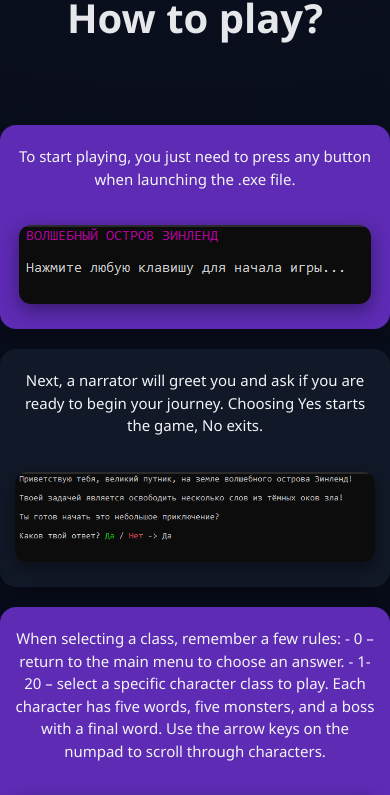
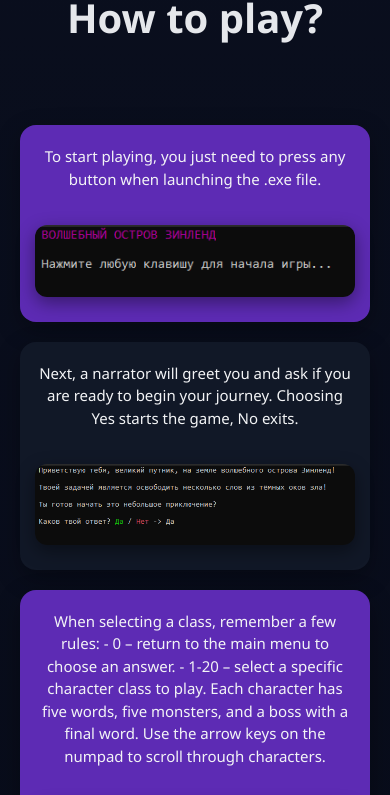
Before and after one commit to everidiy/Zinland-Wiki-Site, a React (Vite) app: page / in a window 390 px wide. Shown: the part 956-1751 px from the top of the page. Built offline with nearby package versions, Linux system fonts and the light colour scheme.

Commit message:
fix main

```diff
--- a/src/styles/InstructionBlock.css
+++ b/src/styles/InstructionBlock.css
@@ -59,6 +59,8 @@
 
 @media (max-width: 768px) {
   .instrucntion-block {
+    margin-left: 20px;
+    margin-right: 20px;
     flex-direction: column !important;
     text-align: center;
     padding: 20px 15px;
--- a/src/styles/footer.css
+++ b/src/styles/footer.css
@@ -75,7 +75,7 @@
   }
 
   .footer .node.logo-footer img {
-    width: 40px;
-    height: 40px;
+    width: 70px;
+    height: 70px;
   }
 }
```
